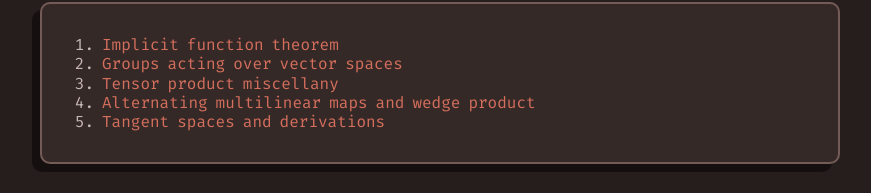
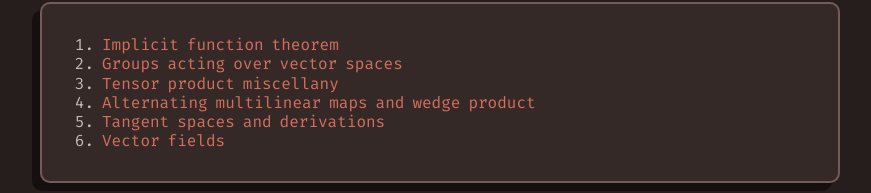
Before and after one commit to Soham-Saha/Soham-Saha.github.io, a plain HTML site: page Notes/index.html in a window 1280 px wide. Shown: the part 724-917 px from the top of the page, without its empty margins (200-1071 px from the left). Drawn offline with Linux system fonts and the light colour scheme.

Commit message:
More notes

```diff
--- a/Notes/index.html
+++ b/Notes/index.html
@@ -77,6 +77,7 @@
     links.push(new NoteLink("Tensor product miscellany", "Tensor_misc/main.pdf"));
     links.push(new NoteLink("Alternating multilinear maps and wedge product", "Alt_mult_maps/main.pdf"));
     links.push(new NoteLink("Tangent spaces and derivations", "Tangent_spaces/main.pdf"));
+    links.push(new NoteLink("Vector fields", "Vector_fields/main.pdf"));
     add_to(links, document.getElementById("calcLinks"));
 
     links = new Array(0);
```
Also changed, not shown: 8 other files.
